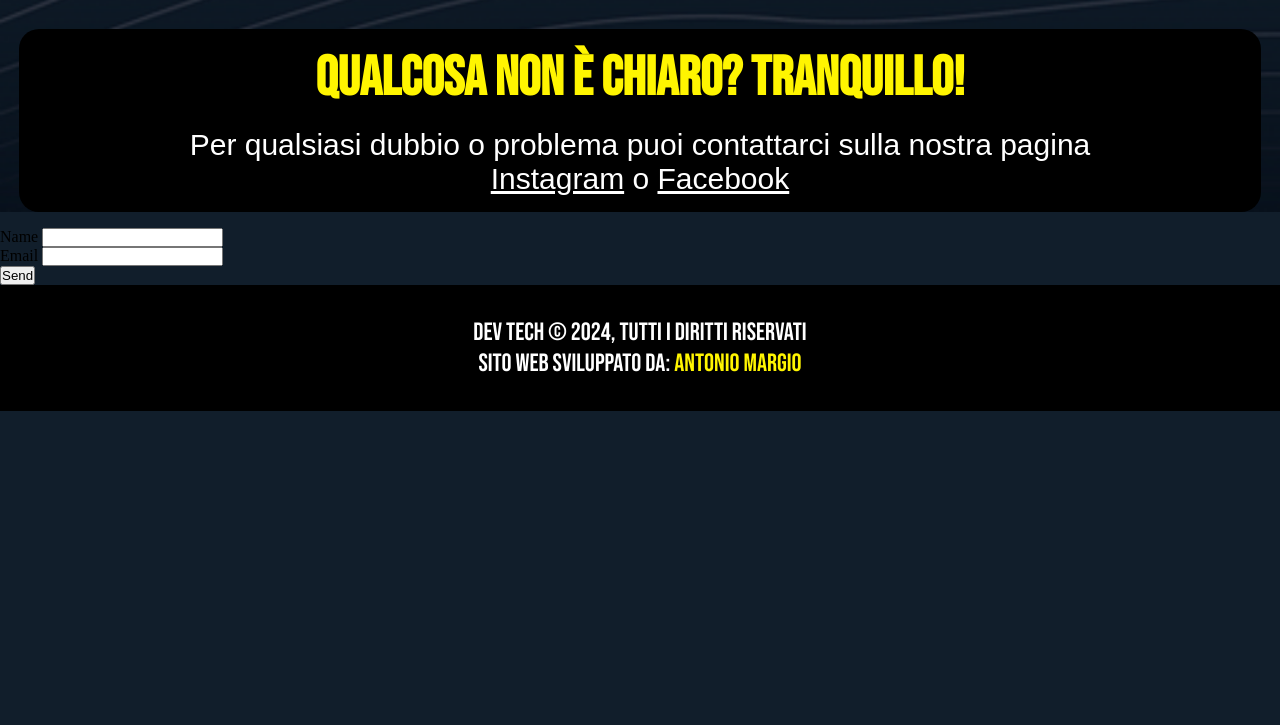
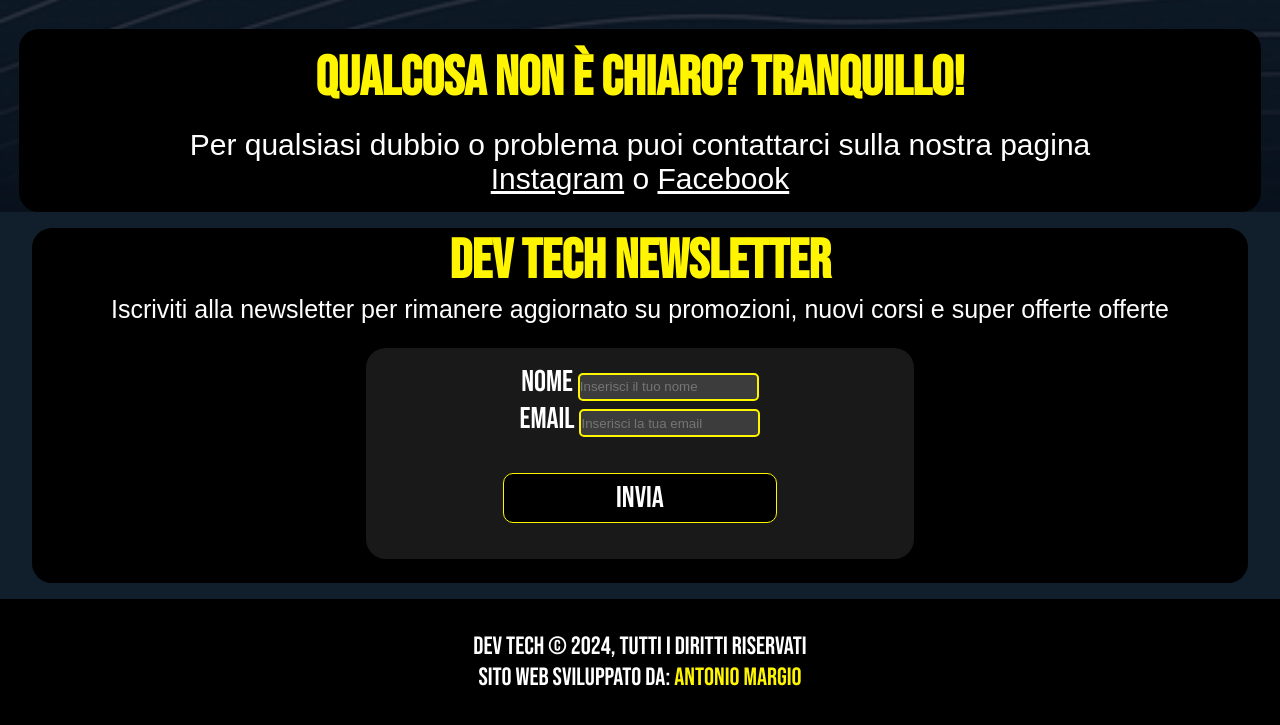
Before and after one commit to Antox003/dev-tech-academy, a plain HTML site: page home.html in a window 1280 px wide. Shown: the part 2740-3465 px from the top of the page. Before the commit the page ends 3151 px from the top, so only its background shows below. Drawn offline with Linux system fonts and the light colour scheme.

Commit message:
add newsletter section

```diff
--- a/home.html
+++ b/home.html
@@ -134,18 +134,27 @@
 
 </section>
 
-
+<section id="contact_form">
+    <div class="info">
+        <h1>Dev Tech Newsletter</h1>
+        <p class="subtitle">Iscriviti alla newsletter per rimanere aggiornato su promozioni, nuovi corsi e super offerte offerte</p>
+    </div>
+    <div class="container_form">
         <form name="contact" netlify>
             <p>
-      <label>Name <input type="text" name="name" /></label>
+              <label>Nome <input type="text" name="name" placeholder="Inserisci il tuo nome"/></label>
             </p>
             <p>
-      <label>Email <input type="email" name="email" /></label>
+              <label>Email <input type="email" name="email"  placeholder="Inserisci la tua email" /></label>
             </p>
+            <br>
             <p>
-      <button type="submit">Send</button>
+              <button type="submit">Invia</button>
             </p>
+            <br>
         </form>
+    </div>
+</section>
 
 <footer>
     <div class="footer">
--- a/style.css
+++ b/style.css
@@ -361,6 +361,80 @@ a.current,a:hover{
     transition: 0.2s ease;
 }
 
+#contact_form{
+    background: #000000;
+    height: auto;
+    border-radius:20px;
+    margin: 1rem auto;
+    width: 95%;
+    padding-bottom: 1.5rem;
+}
+
+#contact_form .info{
+    text-align: center;
+    padding-bottom: 1.5rem;
+}
+
+#contact_form h1{
+    font-family: 'Bebas Neue', cursive;
+    font-size: 55px;
+    color: #FFF500;
+}
+
+#contact_form .subtitle{
+    font-family: 'ABeeZee', sans-serif;
+    font-size: 25px;
+    color: #FFFFFF;
+}
+
+#contact_form .container_form{
+    display: flex;
+    justify-content: center;
+}
+
+#contact_form form{
+    color: #ffffff;
+    font-family: 'Bebas Neue', cursive;
+    font-size: 30px;
+    background-color: #191919;
+    width: 45%;
+    border-radius: 20px;
+    padding-top: 1rem;
+    text-align: center;
+}
+
+#contact_form input{
+    background-color: #3c3c3c;
+    border: #FFF500 2px solid;
+    border-radius: 5px;
+    height: 1.5rem;
+}
+
+#contact_form button{
+    border-radius: 10px;
+    height: 50px;
+    width: 50%;
+    transition: 0.5s;
+    background: #000000;
+    color:#FFFFFF;
+    font-family: 'Bebas Neue', cursive;
+    border: 1px solid #FFF500;
+    font-size: 30px;
+}
+
+
+
+
+
+
+
+
+
+
+
+
+
+
 /*CHI SIAMO?*/
 #chisiamotitle{
     background: url('./img/sfondo_black.jpg') center center/cover no-repeat;
```
Lines whose indentation alone changed are shown as unchanged.
